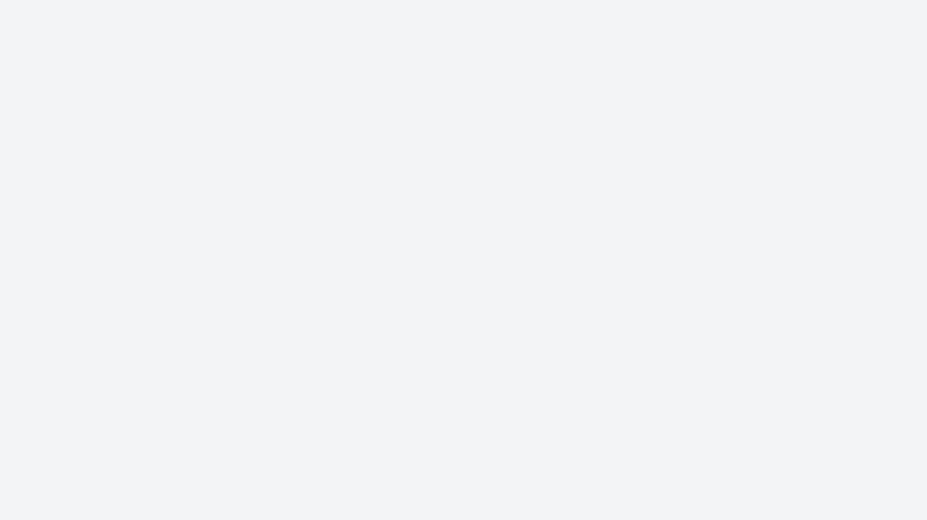
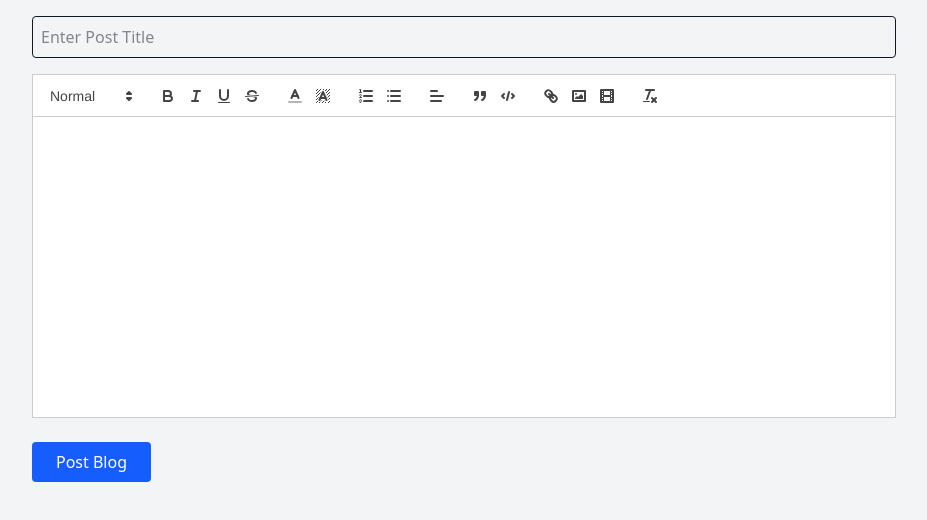
Before and after one commit to Olamilekan18/WRBlog, a React (Vite) app in the folder frontend/: page /editor in a window 1280 px wide. Before the commit this address had no page. Shown: the top 520 px of the page, without its empty margins (176-1103 px from the left). Built offline with nearby package versions, Linux system fonts and the light colour scheme.

Commit message:
file upload from frontend still shaky

```diff
--- a/frontend/package.json
+++ b/frontend/package.json
@@ -16,6 +16,7 @@
     "react": "^18.3.1",
     "react-dom": "^18.3.1",
     "react-icons": "^5.5.0",
+    "react-quill": "^2.0.0",
     "react-router-dom": "^7.4.1",
     "react-spinners": "^0.17.0",
     "tailwindcss": "^4.0.17"
--- a/frontend/src/App.jsx
+++ b/frontend/src/App.jsx
@@ -14,6 +14,7 @@ import ResetPassword from "./Pages/ResetPassword.jsx";
 import Home from "./Pages/Home.jsx";
 import "./App.css";
 import AllPosts from "./Pages/AllPosts.jsx";
+import Editor from "./Pages/Editor.jsx";
 
 function App() {
   return (
@@ -56,6 +57,21 @@ function App() {
             </>} />
             <Route path = 'all-posts' element={<AllPosts/>}/>
 
+            {/* Editor Route */}
+            <Route path="/editor" element={<Editor />} />
+
+            {/* 404 Not Found Route */}
+            <Route
+              path="*"
+              element={
+                <div className="flex items-center justify-center h-screen">
+                  <h1 className="text-4xl font-bold text-gray-800 dark:text-white">
+                    404 - Page Not Found
+                  </h1>
+                </div>
+              }
+            />
+
 
           </Routes>
         </div>
--- a/frontend/src/Components/HomeNavbar.jsx
+++ b/frontend/src/Components/HomeNavbar.jsx
@@ -61,7 +61,7 @@ const { isDark, toggle } = useDarkMode();
           </a>
         </li>
         <li>
-          <a href="#" className="border-b-2 border-transparent hover:border-green-500 transition">
+          <a href="/editor" className="border-b-2 border-transparent hover:border-green-500 transition">
             Write Blogs
           </a>
         </li>
--- a/frontend/src/Pages/AllPosts.jsx
+++ b/frontend/src/Pages/AllPosts.jsx
@@ -24,10 +24,21 @@ function AllPosts() {
     fetchPosts();
   }, []);
 
+  function randomAvavtar(){
+    const avatars = [
+      "https://img.freepik.com/free-photo/front-view-woman-with-book-collage_23-2150149037.jpg?semt=ais_hybrid&w=740",
+      "https://www.shutterstock.com/image-vector/woman-holds-open-book-studies-260nw-2200880419.jpg",
+      "https://static.vecteezy.com/system/resources/previews/008/088/774/non_2x/girl-lies-on-on-stack-of-big-books-with-open-book-in-her-hands-literature-fan-concept-illustration-of-earning-distance-studying-young-woman-study-in-library-literary-club-illustration-vector.jpg",
+    ]
+
+  }
+
   if (loading) return <div className="text-center py-8">  <ClipLoader
   size={150}
   aria-label="Loading Spinner"
   data-testid="loader"
+  color="#36d7b7"
+  display = "block"
 /></div>;
   if (error) return <div className="text-red-500 text-center py-8">{error}</div>;
 
@@ -53,7 +64,10 @@ function PostCard({ post }) {
     return (
       <div className="bg-white cursor-pointer rounded-lg shadow-md overflow-hidden hover:shadow-lg transition duration-200">
         {/* Post image placeholder - replace with actual image if available */}
-        <div className="h-48 bg-green-200"></div>
+        <div className="h-48 bg-green-200">
+          {/* Post image */}
+          <img src="https://img.freepik.com/free-photo/front-view-woman-with-book-collage_23-2150149037.jpg?semt=ais_hybrid&w=740" alt={post.title} className="w-full h-full object-cover" />
+        </div>
 
         <div className="p-6">
           <div className="flex items-center mb-3">
--- /dev/null
+++ b/frontend/src/Pages/Editor.jsx
@@ -0,0 +1,95 @@
+import React, { useState, useRef } from 'react';
+import ReactQuill from 'react-quill';
+import 'react-quill/dist/quill.snow.css';
+
+export default function Editor() {
+  const [title, setTitle] = useState('');
+  const [content, setContent] = useState('');
+  const quillRef = useRef();
+
+//   const imageHandler = (e) => {
+//     const editor = quillRef.current.getEditor();
+//     console.log(editor)
+//     const input = document.createElement("input");
+//     input.setAttribute("type", "file");
+//     input.setAttribute("accept", "image/*");
+//     input.click();
+
+//     input.onchange = async () => {
+//       const file = input.files[0];
+//       if (/^image\//.test(file.type)) {
+//         console.log(file);
+//         const formData = new FormData();
+//         formData.append("image", file);
+//         const res = await ImageUpload(formData); // upload data into server or aws or cloudinary
+//         const url = res?.data?.url;
+//         editor.insertEmbed(editor.getSelection(), "image", url);
+//       } else {
+//         ErrorToast('You could only upload images.');
+//       }
+//     };
+//   }
+  const modules = {
+    toolbar: {
+      container: [
+        [{ header: [1, 2, 3, false] }],
+        ['bold', 'italic', 'underline', 'strike'],
+        [{ color: [] }, { background: [] }],
+        [{ list: 'ordered' }, { list: 'bullet' }],
+        [{ align: [] }],
+        ['blockquote', 'code-block'],
+        ['link', 'image', 'video'],
+        ['clean'],
+      ],
+      handlers: {
+        // image: imageHandler,
+      },
+    },
+  };
+
+  const formats = [
+    'header', 'bold', 'italic', 'underline', 'strike', 'blockquote', 'code-block',
+    'color', 'background', 'list', 'bullet', 'align', 'link', 'image', 'video',
+  ];
+
+  const handleSubmit = () => {
+    console.log({ title, content });
+  };
+
+  return (
+    <div className="max-w-4xl mx-auto p-4">
+      <input
+        type="text"
+        placeholder="Enter Post Title"
+        value={title}
+        onChange={(e) => setTitle(e.target.value)}
+        className="w-full mb-4 p-2 border rounded"
+      />
+
+      <ReactQuill
+        ref={quillRef}
+        value={content}
+        onChange={setContent}
+        modules={modules}
+        formats={formats}
+        className="bg-white"
+      />
+
+      <button
+        onClick={handleSubmit}
+        className="mt-6 px-6 py-2 bg-blue-600 text-white rounded hover:bg-blue-700 transition"
+      >
+       Post Blog
+      </button>
+
+      {/* Fix: Editor height */}
+      <style>
+        {`
+          .ql-editor {
+            min-height: 300px;
+          }
+        `}
+      </style>
+    </div>
+  );
+}
--- a/frontend/src/Pages/Home.jsx
+++ b/frontend/src/Pages/Home.jsx
@@ -37,6 +37,8 @@ function Home() {
   size={150}
   aria-label="Loading Spinner"
   data-testid="loader"
+  color="#36d7b7"
+  display = "block"
 /></div>;
   if (error) return <div className="text-red-500 text-center py-8">{error}</div>;
 
```
